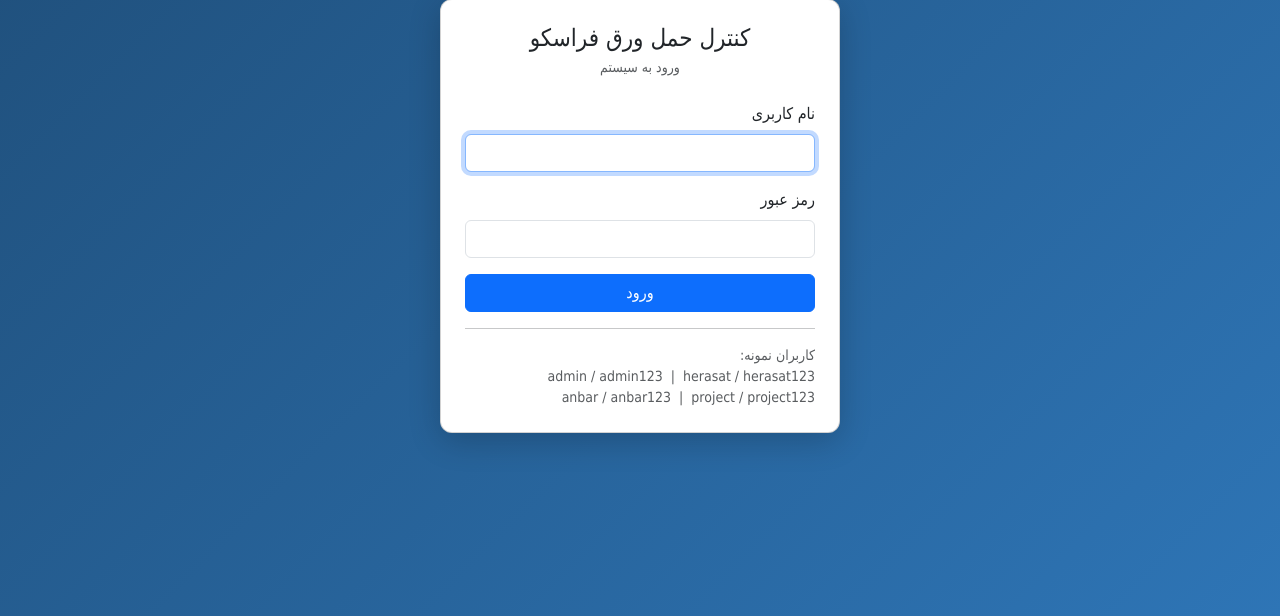
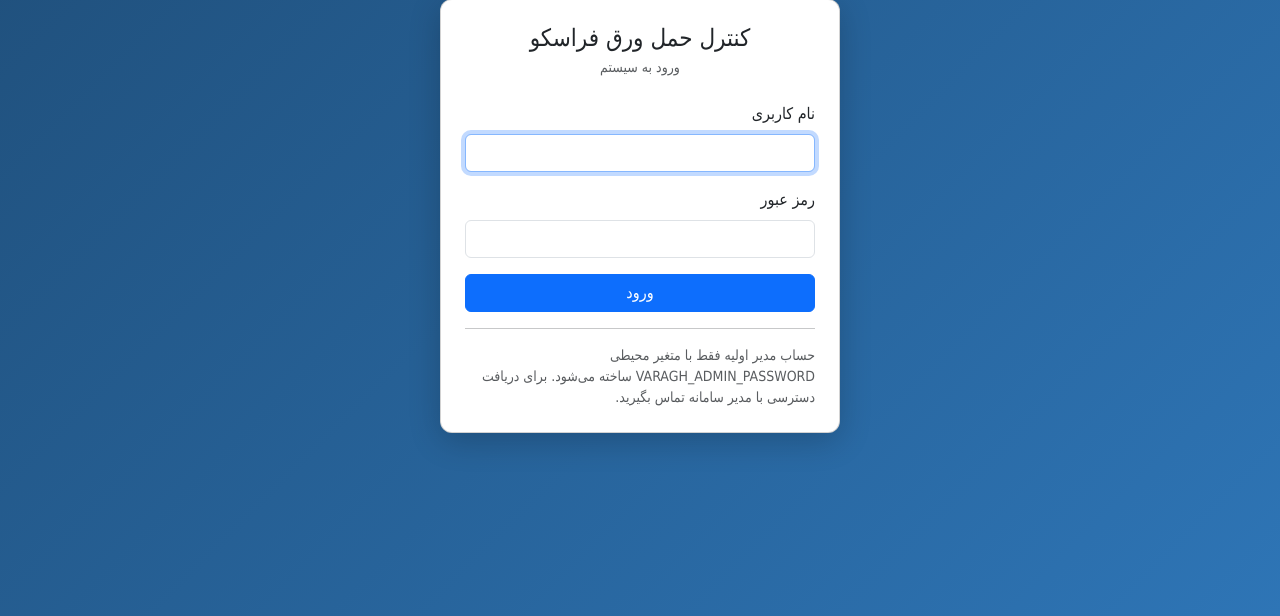
Before and after one commit to Tahmoures54/varagh, a Flask app: page /login in a window 1280 px wide. Shown: the part 184-800 px from the top of the page. Run offline with Flask 3, Linux system fonts and the light colour scheme.

Commit message:
Secure login form and remove published default credentials

```diff
--- a/templates/login.html
+++ b/templates/login.html
@@ -21,6 +21,7 @@
         {% endfor %}
       {% endwith %}
       <form method="post">
+        <input type="hidden" name="_csrf_token" value="{{ csrf_token }}">
         <div class="mb-3">
           <label class="form-label">نام کاربری</label>
           <input type="text" name="username" class="form-control" required autofocus>
@@ -32,11 +33,7 @@
         <button type="submit" class="btn btn-primary w-100">ورود</button>
       </form>
       <hr>
-      <p class="small text-muted mb-0">
-        کاربران نمونه:<br>
-        admin / admin123 &nbsp;|&nbsp; herasat / herasat123<br>
-        anbar / anbar123 &nbsp;|&nbsp; project / project123
-      </p>
+      <p class="small text-muted mb-0">حساب مدیر اولیه فقط با متغیر محیطی VARAGH_ADMIN_PASSWORD ساخته می‌شود. برای دریافت دسترسی با مدیر سامانه تماس بگیرید.</p>
     </div>
   </div>
 </body>
```
